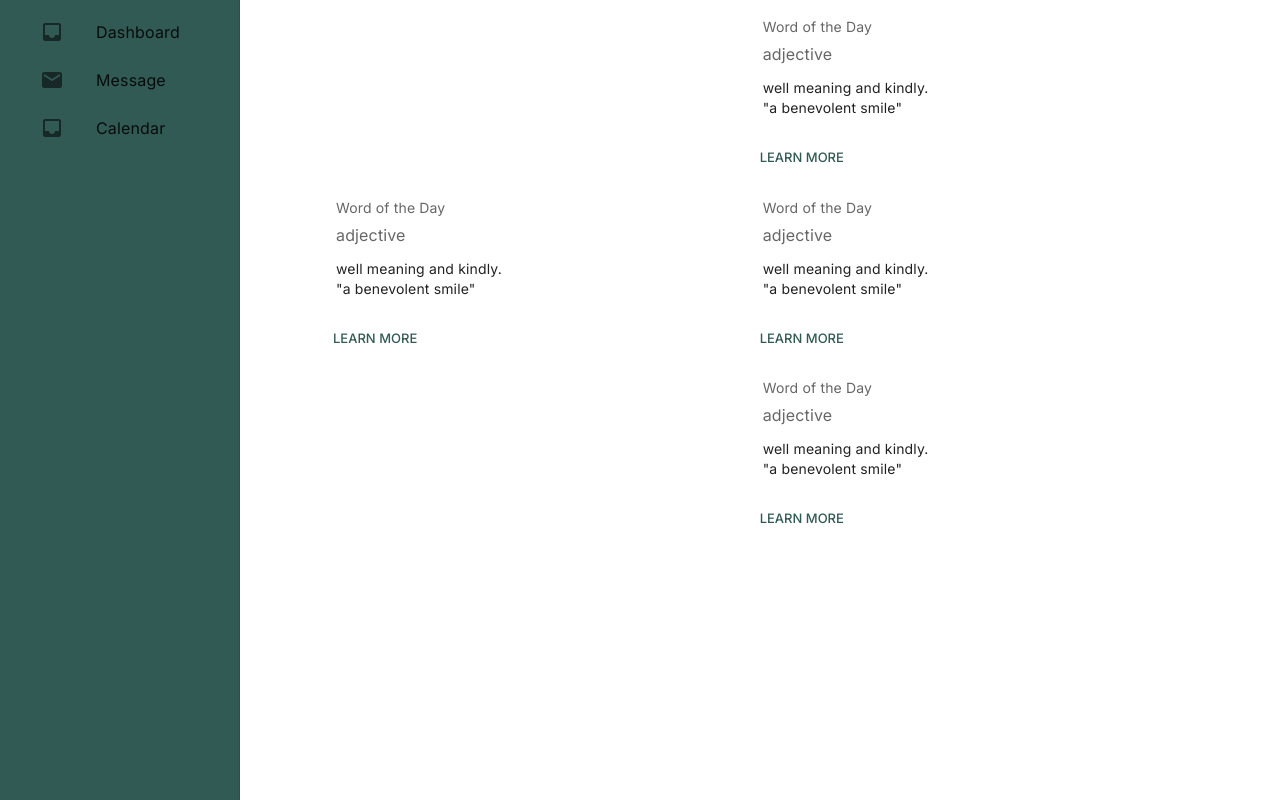
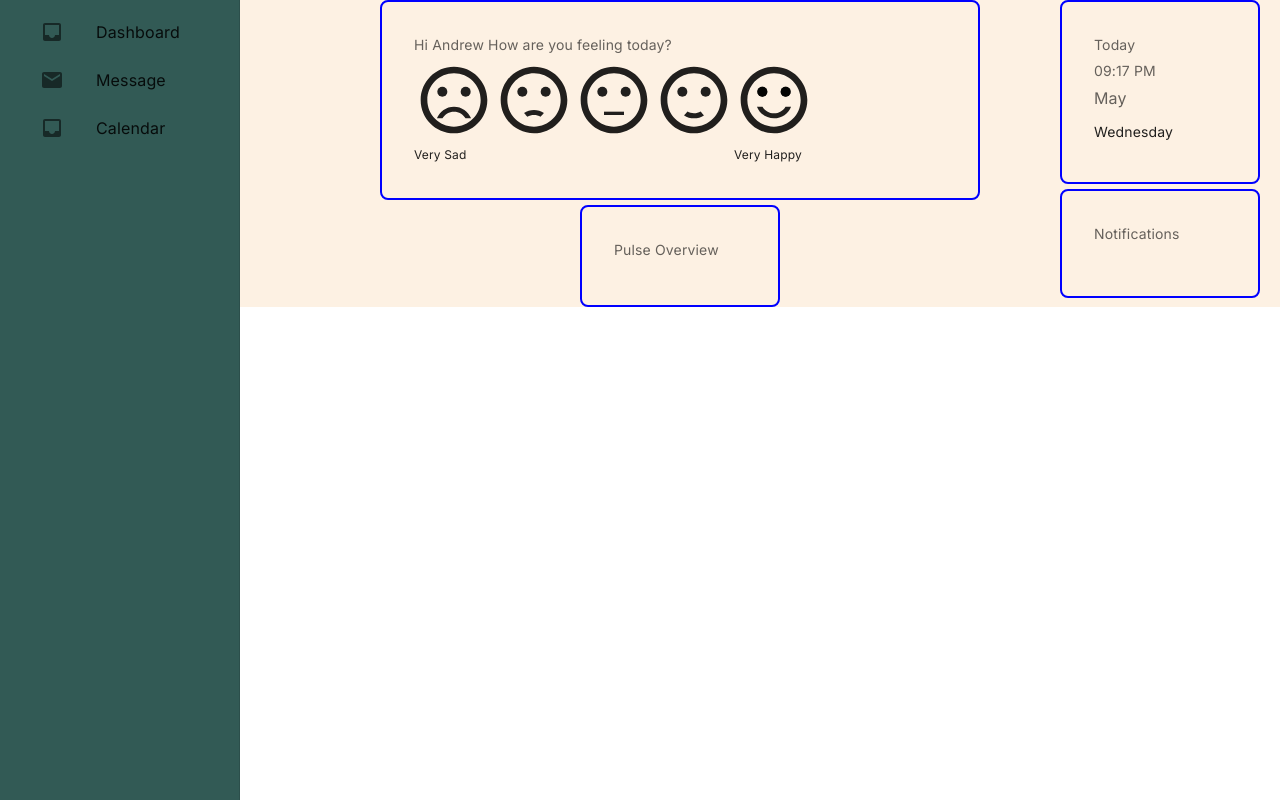
Before and after one commit to project3-bump/frontend, a React (Vite) app: page / in a window 1280 px wide. Built offline with nearby package versions, Linux system fonts and the light colour scheme.

Commit message:
done with dashboard framework (date, pulse, mood, notifications)

```diff
--- a/src/components/App.jsx
+++ b/src/components/App.jsx
@@ -1,20 +1,35 @@
 import { Typography, AppBar, Grid, Button, CssBaseline } from "@mui/material";
 import React, { useState, useEffect } from "react";
 import DrawerComp from "./DrawerComp";
-import DateCard from "./DateCard";
-import Dashboard from "./Dashboard";
+import DateCard from "./Dashboard/DateCard";
+import Dashboard from "./Dashboard/Dashboard";
+import Notifications from "./Dashboard/Notifications";
 
 const App = () => {
+
+	// initializes and sets dateState
+	const date = new Date();
+	const formattedDate = {
+		month: date.toLocaleString("default", { month: "long" }),
+		day: date.toLocaleString("default", { weekday: "long" }),
+		date: date.getDate(),
+		time: date.toLocaleTimeString([], { hour: "2-digit", minute: "2-digit" }),
+	};
+
 	// state for current date and time
-	const [todaysDateState, setTodaysDateState] = useState();
+	const [todaysDateState, setTodaysDateState] = useState(formattedDate);
 
-	useEffect(() => {
-		const currentDate = new Date();
-		setTodaysDateState(currentDate);
+	const handleDateDebug = () => {
+		const date = new Date();
+		const formattedDate = {
+			month: date.toLocaleString("default", { month: "long" }),
+			day: date.toLocaleString("default", { weekday: "long" }),
+			date: date.getDate(),
+			time: date.toLocaleTimeString([], { hour: "2-digit", minute: "2-digit" }),
+		};
+		setTodaysDateState(formattedDate);
 		console.log(todaysDateState);
-	}, []);
-
-	// const handleDebug =
+	};
 
 	// state for storing user data after retrieval from DB
 	const [userState, setUserState] = useState([]);
@@ -25,12 +40,12 @@ const App = () => {
 
 	return (
 		<>
-			{/* use MUI Grid for all our layouts. */}
 			<Grid
 				container
 				spacing="0px"
 				direction="row"
 				alignItems="center"
+				sx={{ backgroundColor: "secondary.main" }}
 			>
 				{/* this grid item is for the universal drawer which persists on all pages.  */}
 				<Grid
@@ -39,8 +54,15 @@ const App = () => {
 				>
 					<DrawerComp />
 				</Grid>
-				{/* the following component block is for conditional rendering of dashboard / messages / calendar */}
-				<Dashboard />
+
+				{/* this code block is the start of all items to the right of the drawer */}
+				<Grid
+					item
+					xs={9}
+				>
+					{/* define the component to be rendered here */}
+					<Dashboard todaysDateState={todaysDateState} />
+				</Grid>
 			</Grid>
 		</>
 	);
--- a/src/components/Dashboard.jsx
+++ /dev/null
@@ -1,27 +0,0 @@
-import React from "react";
-import { Grid } from "@mui/material";
-import DateCard from "./DateCard";
-
-const Dashboard = () => {
-	return (
-		<>
-			<Grid
-				item
-				xs={4}
-			>
-				{/* <Button>debug refresh</Button> */}
-				<DateCard />
-			</Grid>
-			<Grid
-				item
-				xs={4}
-			>
-				<DateCard />
-				<DateCard />
-				<DateCard />
-			</Grid>
-		</>
-	);
-};
-
-export default Dashboard;
--- /dev/null
+++ b/src/components/Dashboard/Dashboard.jsx
@@ -0,0 +1,53 @@
+import React from "react";
+import { Grid } from "@mui/material";
+import DateCard from "./DateCard";
+import Notifications from "./Notifications";
+import MoodSelector from "./MoodSelector";
+import PulseOverview from "./PulseOverview";
+
+const Dashboard = (props) => {
+	return (
+		<>
+			<Grid container>
+				<Grid
+					item
+					xs={9}
+				>
+					<Grid
+						container
+						spacing="5px"
+						direction="column"
+						alignItems="center"
+					>
+						<Grid item>
+							<MoodSelector />
+						</Grid>
+						<Grid item>
+							<PulseOverview />
+						</Grid>
+					</Grid>
+				</Grid>
+				<Grid
+					item
+					xs={3}
+				>
+					<Grid
+						container
+						spacing="5px"
+						direction="column"
+						alignItems="center"
+					>
+						<Grid item>
+							<DateCard todaysDateState={props.todaysDateState} />
+						</Grid>
+						<Grid item>
+							<Notifications />
+						</Grid>
+					</Grid>
+				</Grid>
+			</Grid>
+		</>
+	);
+};
+
+export default Dashboard;
--- /dev/null
+++ b/src/components/Dashboard/DateCard.jsx
@@ -0,0 +1,55 @@
+import React, { useEffect } from "react";
+import {
+	Card,
+	CardContent,
+	CardActions,
+	Typography,
+	Button,
+	Box,
+} from "@mui/material";
+
+const DateCard = (props) => {
+	useEffect(() => {
+		console.log(props.todaysDateState);
+	}, []);
+	return (
+		<>
+			<Box
+				sx={{
+					backgroundColor: "white",
+					borderRadius: "8px",
+					border: "2px solid",
+					borderColor: "blue",
+					padding: "16px",
+                    width: "200px"
+				}}
+			>
+				<CardContent>
+					<Typography
+						sx={{ fontSize: 14 }}
+						color="text.secondary"
+						gutterBottom
+					>
+						Today
+					</Typography>
+					<Typography
+						sx={{ fontSize: 14 }}
+						color="text.secondary"
+						gutterBottom
+					>
+						{props.todaysDateState.time}
+					</Typography>
+					<Typography
+						sx={{ mb: 1.5 }}
+						color="text.secondary"
+					>
+						{props.todaysDateState.month}
+					</Typography>
+					<Typography variant="body2">{props.todaysDateState.day}</Typography>
+				</CardContent>
+			</Box>
+		</>
+	);
+};
+
+export default DateCard;
--- /dev/null
+++ b/src/components/Dashboard/MoodSelector.jsx
@@ -0,0 +1,63 @@
+import React from "react";
+import {
+	Card,
+	CardContent,
+	CardActions,
+	Typography,
+	Button,
+	Box,
+} from "@mui/material";
+import SentimentVeryDissatisfiedIcon from "@mui/icons-material/SentimentVeryDissatisfied";
+import SentimentDissatisfiedIcon from "@mui/icons-material/SentimentDissatisfied";
+import SentimentNeutralIcon from "@mui/icons-material/SentimentNeutral";
+import SentimentSatisfiedIcon from "@mui/icons-material/SentimentSatisfied";
+import SentimentSatisfiedAltIcon from "@mui/icons-material/SentimentSatisfiedAlt";
+
+const iconSize = 80;
+
+const MoodSelector = () => {
+	return (
+		<>
+			<Box
+				sx={{
+					backgroundColor: "white",
+					borderRadius: "8px",
+					border: "2px solid",
+					borderColor: "blue",
+					padding: "16px",
+					width: "600px",
+					height: "200px",
+				}}
+			>
+				<CardContent>
+					<Typography
+						sx={{ fontSize: 14 }}
+						color="text.secondary"
+						gutterBottom
+					>
+						Hi Andrew How are you feeling today?
+					</Typography>
+
+					<Box sx={{ display: "flex", flexDirection: "row" }}>
+						<Box>
+							<SentimentVeryDissatisfiedIcon sx={{ fontSize: iconSize }} />
+							<Typography sx={{ fontSize: 12 }}>Very Sad</Typography>
+						</Box>
+
+						<Box>
+							<SentimentDissatisfiedIcon sx={{ fontSize: iconSize }} />
+							<SentimentNeutralIcon sx={{ fontSize: iconSize }} />
+							<SentimentSatisfiedIcon sx={{ fontSize: iconSize }} />
+						</Box>
+						<Box>
+							<SentimentSatisfiedAltIcon sx={{ fontSize: iconSize }} />
+							<Typography sx={{ fontSize: 12 }}>Very Happy</Typography>
+						</Box>
+					</Box>
+				</CardContent>
+			</Box>
+		</>
+	);
+};
+
+export default MoodSelector;
--- /dev/null
+++ b/src/components/Dashboard/Notifications.jsx
@@ -0,0 +1,51 @@
+import React from "react";
+import {
+	Card,
+	CardContent,
+	CardActions,
+	Typography,
+	Button,
+	Box,
+} from "@mui/material";
+
+const Notifications = () => {
+	return (
+		<>
+			<Box
+				sx={{
+					backgroundColor: "white",
+					borderRadius: "8px",
+					border: "2px solid",
+					borderColor: "blue",
+					padding: "16px",
+					width: "200px",
+				}}
+			>
+				<CardContent>
+					<Typography
+						sx={{ fontSize: 14 }}
+						color="text.secondary"
+						gutterBottom
+					>
+						Notifications
+					</Typography>
+					<Typography
+						sx={{ fontSize: 14 }}
+						color="text.secondary"
+						gutterBottom
+					>
+						{/* {props.todaysDateState.time} */}
+					</Typography>
+					<Typography
+						sx={{ mb: 1.5 }}
+						color="text.secondary"
+					>
+						{/* {props.todaysDateState.month} */}
+					</Typography>
+				</CardContent>
+			</Box>
+		</>
+	);
+};
+
+export default Notifications;
--- /dev/null
+++ b/src/components/Dashboard/PulseOverview.jsx
@@ -0,0 +1,38 @@
+import React, { useEffect } from "react";
+import {
+	Card,
+	CardContent,
+	CardActions,
+	Typography,
+	Button,
+	Box,
+} from "@mui/material";
+
+const PulseOverview = () => {
+	return (
+		<>
+			<Box
+				sx={{
+					backgroundColor: "white",
+					borderRadius: "8px",
+					border: "2px solid",
+					borderColor: "blue",
+					padding: "16px",
+					width: "200px",
+				}}
+			>
+				<CardContent>
+					<Typography
+						sx={{ fontSize: 14 }}
+						color="text.secondary"
+						gutterBottom
+					>
+						Pulse Overview
+					</Typography>
+				</CardContent>
+			</Box>
+		</>
+	);
+};
+
+export default PulseOverview;
--- a/src/components/DateCard.jsx
+++ /dev/null
@@ -1,44 +0,0 @@
-import React from "react";
-import {
-	Card,
-	CardContent,
-	CardActions,
-	Typography,
-	Button,
-} from "@mui/material";
-
-const DateCard = () => {
-	return (
-		<>
-			<CardContent>
-				<Typography
-					sx={{ fontSize: 14 }}
-					color="text.secondary"
-					gutterBottom
-				>
-					Word of the Day
-				</Typography>
-				<Typography
-					variant="h5"
-					component="div"
-				></Typography>
-				<Typography
-					sx={{ mb: 1.5 }}
-					color="text.secondary"
-				>
-					adjective
-				</Typography>
-				<Typography variant="body2">
-					well meaning and kindly.
-					<br />
-					{'"a benevolent smile"'}
-				</Typography>
-			</CardContent>
-			<CardActions>
-				<Button size="small">Learn More</Button>
-			</CardActions>
-		</>
-	);
-};
-
-export default DateCard;
```
